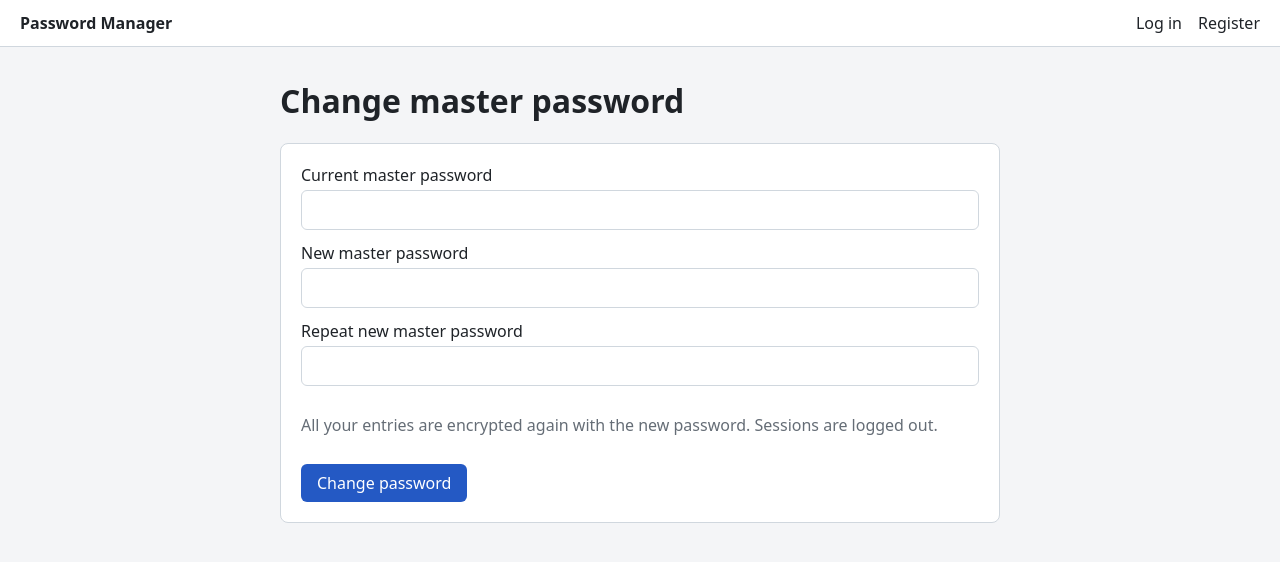
After one commit to BruhWherIsMyCode/ICS0027-project, a FastAPI app: template app/templates/password.html in a window 1280 px wide. The commit adds this page. Shown: the top 562 px of the page. Run offline with FastAPI, Linux system fonts and the light colour scheme; the template is opened without the code that fills it, so the values that code supplies are empty.

Commit message:
add master password change with re-encryption

```diff
--- a/app/main.py
+++ b/app/main.py
@@ -9,7 +9,7 @@ from starlette.exceptions import HTTPException
 
 from app.db import Base, engine
 from app.logs import log_event
-from app.routes import auth, vault
+from app.routes import auth, settings, vault
 from app.sessions import SessionMiddleware
 from app.templating import templates
 
@@ -37,6 +37,7 @@ app.add_middleware(SessionMiddleware)
 app.mount("/static", StaticFiles(directory=os.path.join("app", "static")), name="static")
 app.include_router(auth.router)
 app.include_router(vault.router)
+app.include_router(settings.router)
 
 
 def error_page(request: Request, status_code: int):
--- a/app/sessions.py
+++ b/app/sessions.py
@@ -63,6 +63,12 @@ def delete_session(sid: str):
     sessions.pop(sid, None)
 
 
+def delete_user_sessions(user_id: int):
+    for sid, session in list(sessions.items()):
+        if session.user_id == user_id:
+            sessions.pop(sid, None)
+
+
 def set_cookie(response, sid: str):
     response.set_cookie(COOKIE_NAME, sid, secure=True, httponly=True, samesite="strict")
 
--- a/app/templates/base.html
+++ b/app/templates/base.html
@@ -13,6 +13,7 @@
     <nav>
       {% if session.user_id %}
         <span>{{ session.username }}</span>
+        <a href="/settings/password">Settings</a>
         <form method="post" action="/logout">
           <input type="hidden" name="csrf_token" value="{{ session.csrf_token }}">
           <button type="submit" class="link">Log out</button>
--- /dev/null
+++ b/app/templates/password.html
@@ -0,0 +1,20 @@
+{% extends "base.html" %}
+{% block content %}
+<h1>Change master password</h1>
+{% if request.query_params.get("changed") %}<p class="success">Master password changed.</p>{% endif %}
+{% if error %}<p class="error">{{ error }}</p>{% endif %}
+<form method="post" action="/settings/password" class="card">
+  <input type="hidden" name="csrf_token" value="{{ request.state.session.csrf_token }}">
+  <label>Current master password
+    <input type="password" name="current_password" required maxlength="1024" autocomplete="current-password">
+  </label>
+  <label>New master password
+    <input type="password" name="new_password" required minlength="12" maxlength="1024" autocomplete="new-password">
+  </label>
+  <label>Repeat new master password
+    <input type="password" name="confirm" required minlength="12" maxlength="1024" autocomplete="new-password">
+  </label>
+  <p class="muted">All your entries are encrypted again with the new password. Sessions are logged out.</p>
+  <button type="submit">Change password</button>
+</form>
+{% endblock %}
```
Also changed, not shown: app/routes/settings.py (added, +67 -0 lines).
